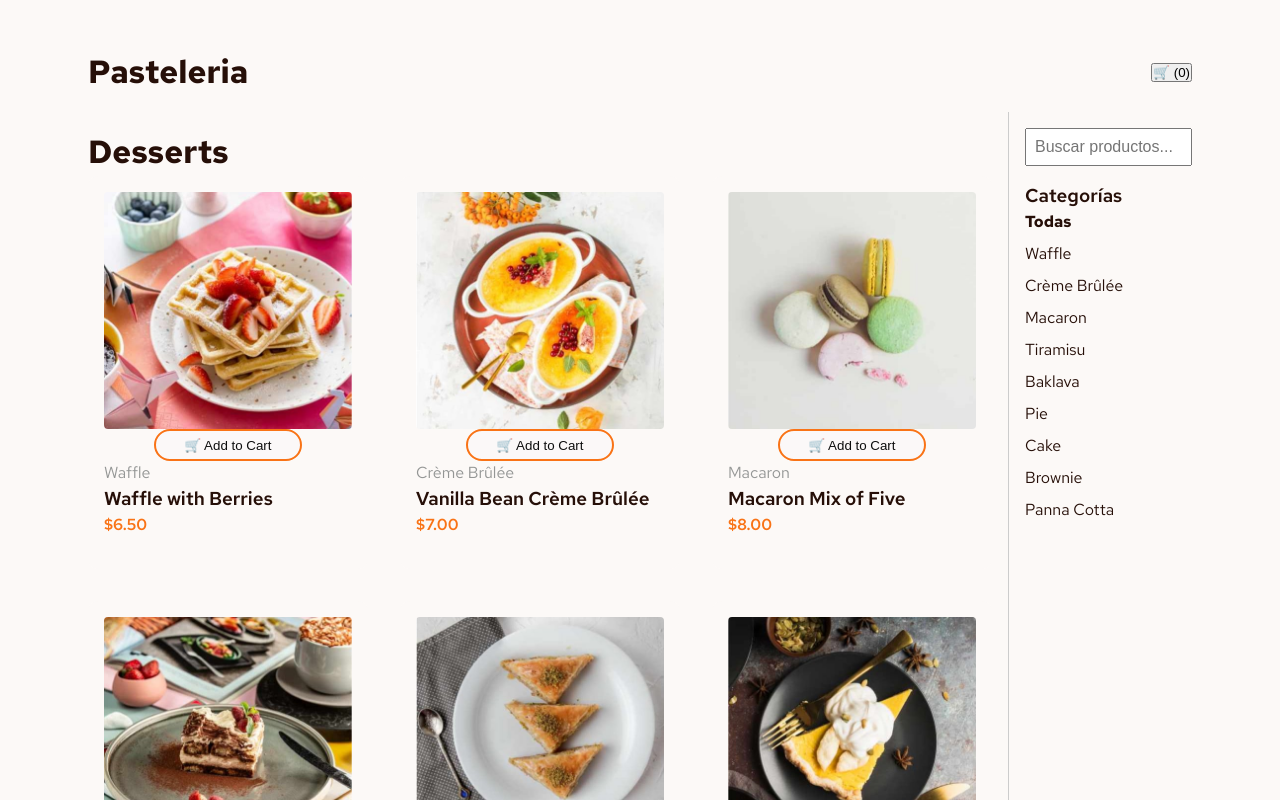
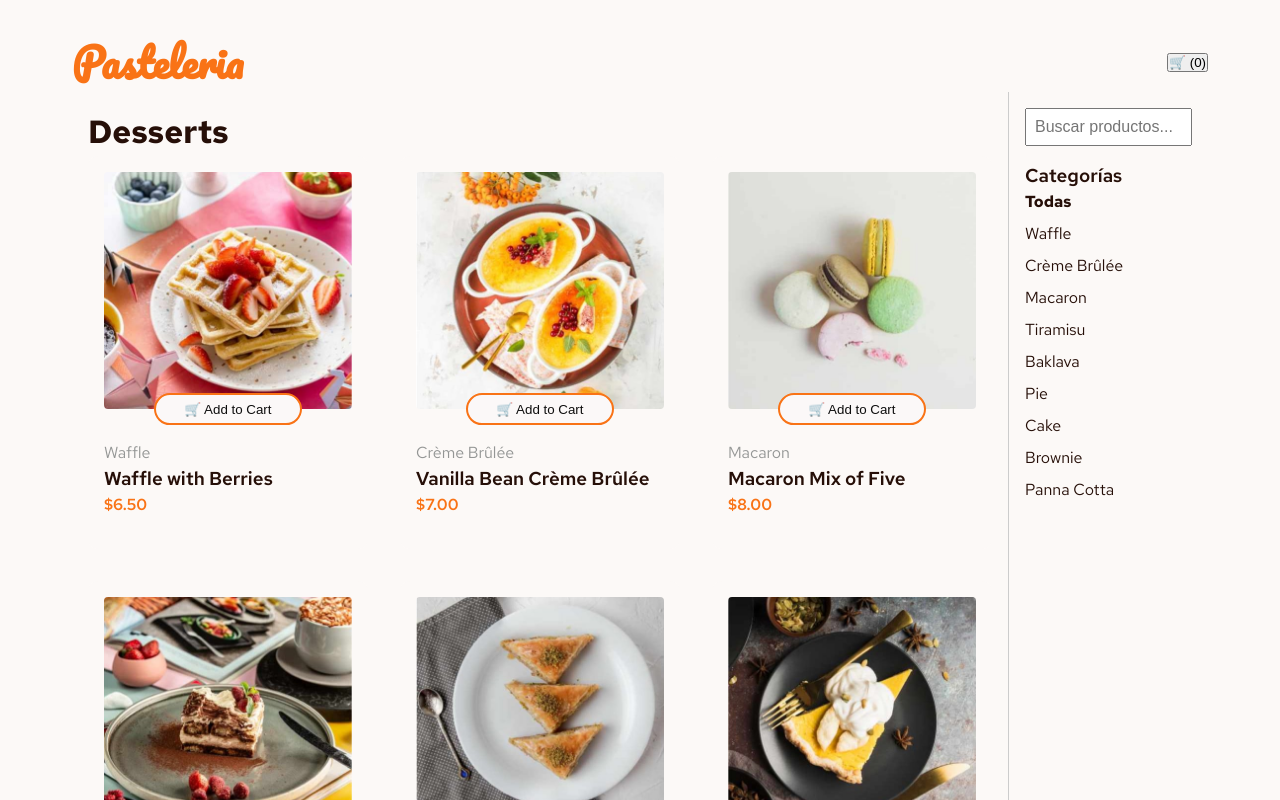
Before and after one commit to anatmb/frontendmentorcar, a React (Vite) app: page / in a window 1280 px wide. Shown: the top 800 px of the page. Built offline with nearby package versions, Linux system fonts and the light colour scheme.

Commit message:
estilo del logo

```diff
--- a/src/components/ProductCard.module.css
+++ b/src/components/ProductCard.module.css
@@ -68,6 +68,7 @@ p, span {
   align-items: center;
   justify-content: center;
   gap: 0.5rem;
+    transform: translatey(-50%);
 }
 
 /* ➕➖ Controles de cantidad */
@@ -98,6 +99,7 @@ p, span {
   display: flex;
   align-items: center;
   justify-content: center;
+
 }
 
 /* Número del medio */
--- /dev/null
+++ b/src/components/header/Header.css
@@ -0,0 +1,16 @@
+ @import url('https://fonts.googleapis.com/css2?family=Pacifico&family=Poppins:wght@300;500&display=swap');
+
+ header{
+    /* background-color: blueviolet; */
+
+    display:flex;
+    justify-content: space-between;
+    align-items: center;
+    border-bottom: #f97316;
+ }
+
+ .logo{
+    font-family: 'Pacifico', cursive;
+  font-size: 2.5rem;
+  color:#f97316;;
+ }
--- a/src/components/header/Header.jsx
+++ b/src/components/header/Header.jsx
@@ -1,5 +1,5 @@
 import { useCart } from '../../context/CartContext';
-
+import './Header.css';
 import { useState } from 'react';
 import CartDropdown from '../cartDropdown/CartDropdown';
 import CartSidebar from '../cartsidebar/CartSidebar';
@@ -11,8 +11,8 @@ function Header() {
    const [isCartOpen, setIsCartOpen] = useState(false);
 
   return (
-    <header style={{ padding: '1rem', position: 'relative', display: 'flex',justifyContent: 'space-between',alignItems: 'center' }}>
-      <h1>Pasteleria</h1>
+    <header className='header'>
+      <h1 className='logo'>Pasteleria</h1>
        <button onClick={() => setIsCartOpen(true)}>
         🛒 ({cartCount})
        </button>
```
